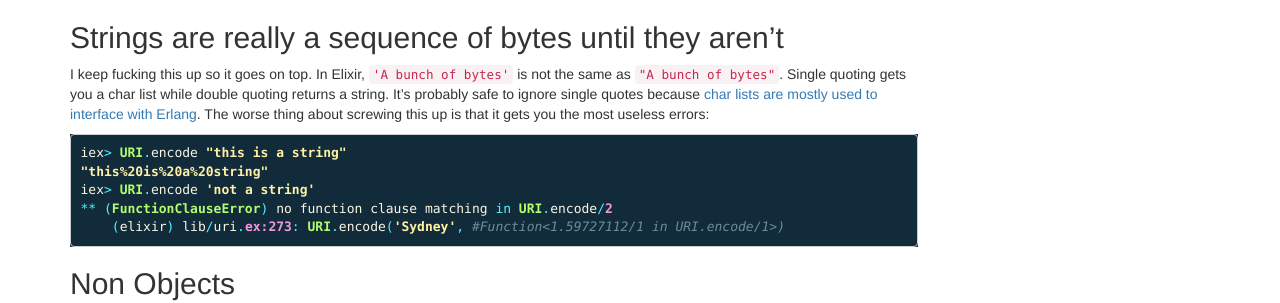
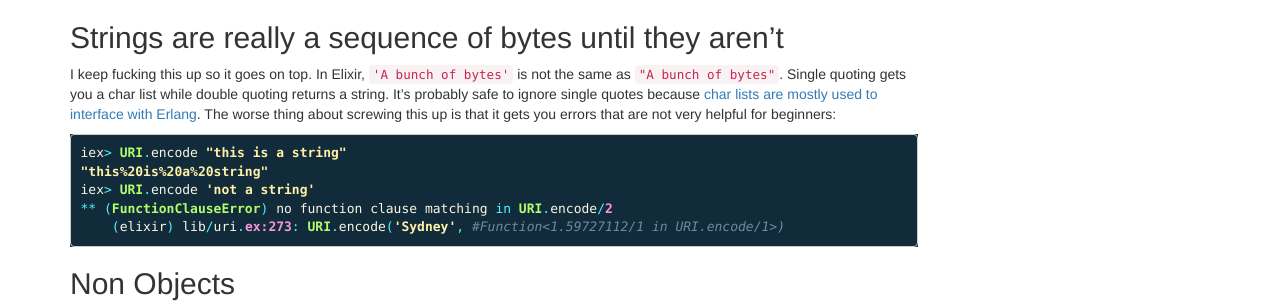
Before and after one commit to tansengming/tansengming.github.com, a Jekyll site: the page built from software/_posts/2017-05-01-elixir-trip-ups-for-rubyists.md, in a window 1280 px wide. Shown: the part 222-525 px from the top of the page. Built offline with Jekyll 4.4.1, drawn with Linux system fonts in a browser that asks for light colours; nearby versions of some CDN libraries; comment, search, counter and statistics services are not loaded.

Commit message:
rephrase

````diff
--- a/software/_posts/2017-05-01-elixir-trip-ups-for-rubyists.md
+++ b/software/_posts/2017-05-01-elixir-trip-ups-for-rubyists.md
@@ -5,7 +5,7 @@ layout: post
 I am trying to get back into Elixir after trying it on a while back ago and keep tripping up on the tiniest things. Here’s a list so I’ll remember the next time I do another refresher,
 
 ## Strings are really a sequence of bytes until they aren’t
-I keep fucking this up so it goes on top. In Elixir, `'A bunch of bytes'` is not the same as `"A bunch of bytes"`. Single quoting gets you a char list while double quoting returns a string. It’s probably safe to ignore single quotes because [char lists are mostly used to interface with Erlang](http://elixir-lang.org/getting-started/binaries-strings-and-char-lists.html). The worse thing about screwing this up is that it gets you the most useless errors:
+I keep fucking this up so it goes on top. In Elixir, `'A bunch of bytes'` is not the same as `"A bunch of bytes"`. Single quoting gets you a char list while double quoting returns a string. It’s probably safe to ignore single quotes because [char lists are mostly used to interface with Erlang](http://elixir-lang.org/getting-started/binaries-strings-and-char-lists.html). The worse thing about screwing this up is that it gets you errors that are not very helpful for beginners:
 
 ```elixir
 iex> URI.encode "this is a string"
````
